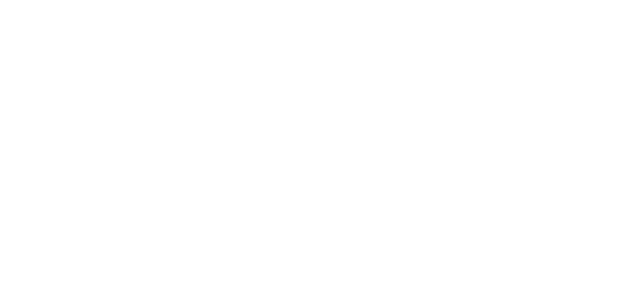
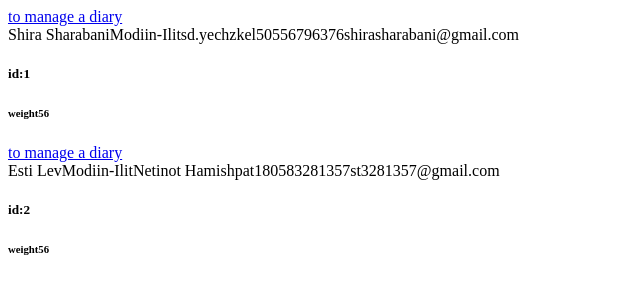
Before and after one commit to EsterLev/bootcamp-template-main, a website: page src/user.html in a window 1280 px wide. Shown: the whole page, without its empty margins (0-640 px from the left). Drawn offline with Linux system fonts and the light colour scheme.

Commit message:
week2Start

```diff
--- a/src/food.js
+++ b/src/food.js
@@ -1,5 +1,6 @@
 const SearchFoods = document.querySelector('#SearchFoods');
 container = document.querySelector('.usersTable');
+
 showDetails = (product) => {
     container.innerHTML = '';
     let table = '';
--- a/src/user.html
+++ b/src/user.html
@@ -8,6 +8,7 @@
 </head>
 <body>
     <div class="ShowUser"></div>
+    <div class="manageDairy"></div>
     <script src="./user.js"></script>
 </body>
 </html>
--- a/src/user.js
+++ b/src/user.js
@@ -1,8 +1,5 @@
 // const showUser = document.querySelector('.ShowUser');
 class User {
-
-    printUser = document.querySelector('.ShowUser');
-
     #firstName;
     #lastName;
     #city;
@@ -105,7 +102,7 @@ class User {
         this.#id = ++this.Id;
     };
 
-    ShowUser = (id) => {
+    ShowUser(id){
         user = usersList.users.forEach(u=>u.id===id);
         if (user != null) {
             const div = document.createElement('div');
@@ -143,6 +140,9 @@ class User {
             div3.append(h);
             div2.append(div3);
             const div4 = document.createElement('div');
+            a = document.createElement('a');
+            a.innerHTML = 'to manage a diary';
+            a.href="manageDairy.html";
             div.append(div2);
             div.append(div4);
             this.printUser.append(div);
@@ -150,9 +150,81 @@ class User {
     }
 }
 
+printUser = document.querySelector('.ShowUser');
+
 const usersList = {
     manager: {},
     users: {},
 };
 
-//ShowUser();
+//get the data from the json file
+const getusersList = () => {
+    const xhr = new XMLHttpRequest();
+    xhr.open("GET", './users.json');
+    xhr.send();
+    xhr.onload = function () {
+        if (xhr.status != 200) {
+            alert(`Error ${xhr.status}: ${xhr.statusText}`);
+        } else {
+            usersList.users = JSON.parse(xhr.responseText).users;
+            usersList.manager = JSON.parse(xhr.responseText).manager;
+            console.log(usersList.manager);
+            let table = '';
+            usersList.users.forEach(user => {
+                if (user != null) {
+                    const div = document.createElement('div');
+                    div.classList.add('user');
+                    div.classList.add('divUser');
+                    const div2 = document.createElement('div');
+                    const div3 = document.createElement('div');
+                    const span = document.createElement('span');
+                    const address = document.createElement('span');
+                    const city = document.createElement('span');
+                    const street = document.createElement('span');
+                    const number = document.createElement('span');
+                    const span2 = document.createElement('span');
+                    const phonespan = document.createElement('span');
+                    const emailspan = document.createElement('span');
+                    span.innerHTML = user.firstName + ' ' + user.lastName;
+                    city.innerHTML = user.address.city;
+                    street.innerHTML = user.address.street;
+                    number.innerHTML = user.address.number;
+                    address.append(city);
+                    address.append(street);
+                    address.append(number);
+                    phonespan.innerHTML = user.phone;
+                    emailspan.innerHTML = user.email;
+                    div3.append(span);
+                    div3.append(span2);
+                    div3.append(address);
+                    div3.append(phonespan);
+                    div3.append(emailspan);
+                    const h5 = document.createElement('h5');
+                    h5.innerHTML = 'id:' + user.id;
+                    div3.append(h5);
+                    const h = document.createElement('h6');
+                    h.innerHTML = 'weight' + user.weight[user.weight.length - 1];
+                    div3.append(h);
+                    div2.append(div3);
+                    const div4 = document.createElement('div');
+                    a = document.createElement('a');
+                    a.innerHTML = 'to manage a diary';
+                    a.href="manageDairy.html";
+                    div.append(a);
+                    div.append(div2);
+                    div.append(div4);
+                    printUser.append(div);
+            //     table += `
+            //  <tr>
+            //      <th>${user.firstName + ' ' + user.lastName}</th>
+            //      <th>${user.weight[usersList.users.length - 1] / Math.sqrt(user.height)}</th><br/>
+            //  </tr>`
+          //  user.ShowUser(user.id);
+            }})
+            // const container = document.querySelector('.ShowUser');
+            // container.innerHTML += table;
+        }
+    }
+};
+
+getusersList();
```
Also changed, not shown: src/manageDairy.html (added, +18 -0 lines), src/manageDairy.js (added, +8 -0 lines).
